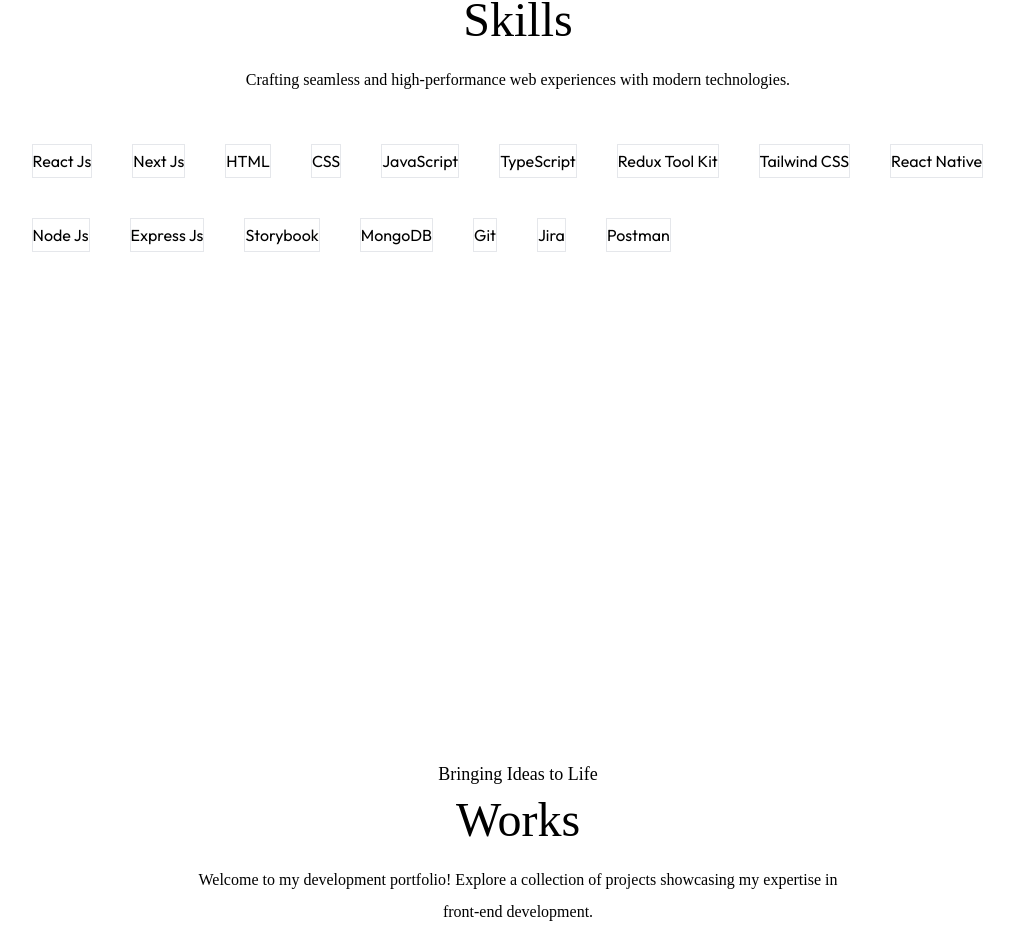
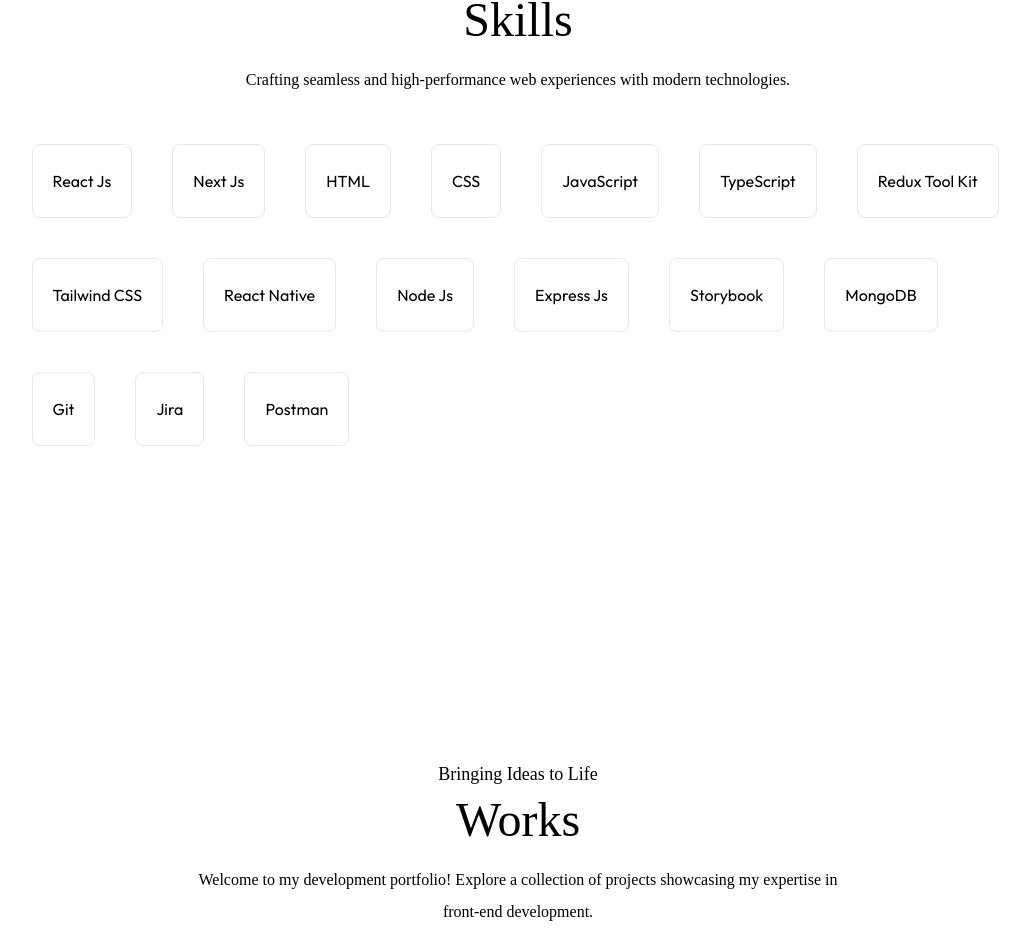
Before and after one commit to abhishekpv/portfolio, a Next.js app: page / in a window 1280 px wide. Shown: the part 2742-3683 px from the top of the page, without its empty margins (122-1152 px from the left). Built offline with nearby package versions, Linux system fonts and the light colour scheme; a web font is replaced by a local one.

Commit message:
initial skills design

```diff
--- a/components/skills/SkillsContainter.tsx
+++ b/components/skills/SkillsContainter.tsx
@@ -9,7 +9,7 @@
 }
 
 const SkillCard=({color,icon,percentage,title}:SkillCardProps)=>{
-    return <div className="border ">{title}</div>
+    return <div className="border  p-5 rounded-lg">{title}</div>
 }
 
 const SkillsContainter = () => {
```
